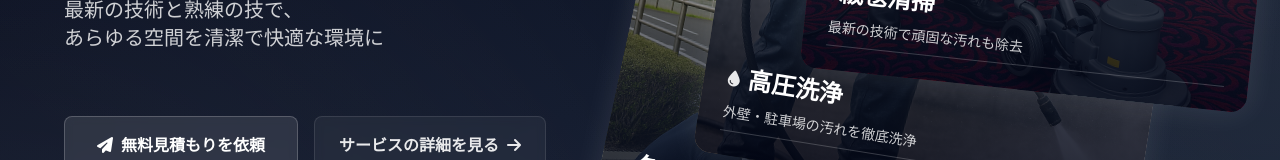
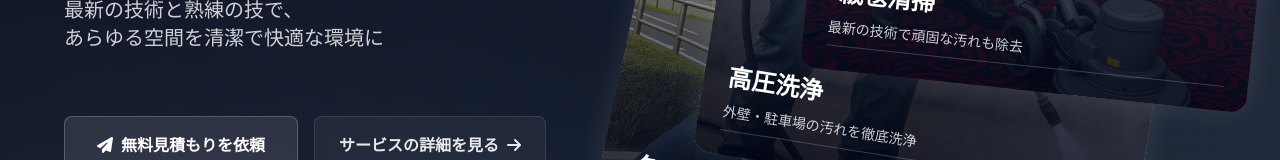
Before and after one commit to fura-1993/clean, a Next.js app: page / in a window 1280 px wide. Shown: the part 328-488 px from the top of the page. Built offline with nearby package versions, Linux system fonts and the light colour scheme.

Commit message:
Remove water drop icon from high-pressure wash card and fix TS types

```diff
--- a/src/components/Hero/Hero.tsx
+++ b/src/components/Hero/Hero.tsx
@@ -3,8 +3,15 @@ import { motion, useAnimation } from 'framer-motion'
 import Image from 'next/image'
 import { memo } from 'react'
 
-// サービス配列を外部に移動し、メモ化
-const services = [
+// Define a more explicit type for services where icon is optional
+type Service = {
+  title: string;
+  description: string;
+  image: string;
+  icon?: string; // Make icon optional
+};
+
+const services: readonly Service[] = [
   {
     icon: 'fas fa-sparkles',
     title: '絨毯清掃',
@@ -12,7 +19,6 @@ const services = [
     image: '/images/絨毯清掃作業風景.png',
   },
   {
-    icon: 'fas fa-droplet',
     title: '高圧洗浄',
     description: '外壁・駐車場の汚れを徹底洗浄',
     image: '/images/高圧洗浄作業風景.png',
@@ -23,7 +29,7 @@ const services = [
     description: '美観を復元し清潔な空間に',
     image: '/images/タイル洗浄作業風景.png',
   }
-] as const
+]
 
 // 背景のグラデーションコンポーネントをメモ化
 const BackgroundGradients = memo(() => (
@@ -36,7 +42,7 @@ const BackgroundGradients = memo(() => (
 BackgroundGradients.displayName = 'BackgroundGradients'
 
 // サービスカードコンポーネントをメモ化
-const ServiceCard = memo(({ service, index, total }: { service: typeof services[number], index: number, total: number }) => (
+const ServiceCard = memo(({ service, index, total }: { service: Service, index: number, total: number }) => (
   <motion.div
     className="group absolute w-full max-w-md rounded-2xl overflow-hidden shadow-[0_0_30px_rgba(255,255,255,0.1)] aspect-[4/3]"
     style={{
@@ -75,7 +81,7 @@ const ServiceCard = memo(({ service, index, total }: { service: typeof services[
     <div className="absolute inset-0 flex flex-col justify-end p-6">
       <div className="space-y-2">
         <div className="flex items-center gap-2">
-          <i className={`${service.icon} text-white/90`} />
+          {service.icon && <i className={`${service.icon} text-white/90`} />}
           <h3 className="text-2xl font-bold text-white group-hover:text-white/90 transition-colors">
             {service.title}
           </h3>
```
